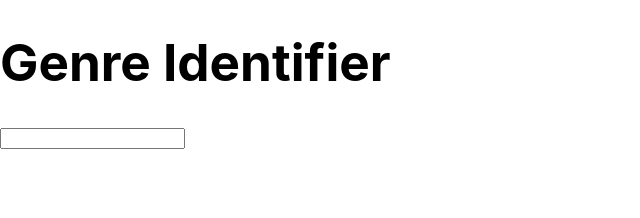
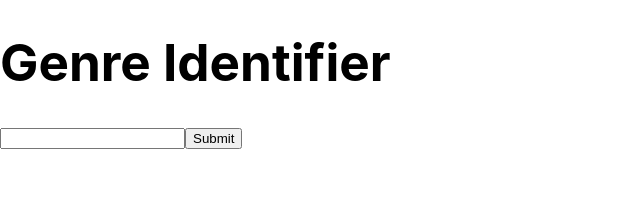
Before and after one commit to bradywinslow/genre-identifier, a React (Vite) app: page / in a window 1280 px wide. Shown: the top 218 px of the page, without its empty margins (0-640 px from the left). Built offline with nearby package versions, Linux system fonts and the light colour scheme.

Commit message:
add submit button

```diff
--- a/src/App.jsx
+++ b/src/App.jsx
@@ -1,5 +1,6 @@
 import Header from './components/Header';
 import Input from './components/Input';
+import Button from './components/Button';
 
 export default function App() {
 
@@ -7,6 +8,7 @@ export default function App() {
     <>
       <Header />
       <Input />
+      <Button />
     </>
   )
 }
--- /dev/null
+++ b/src/components/Button.jsx
@@ -0,0 +1,12 @@
+export default function Button() {
+    return (
+        <>
+            <input
+                type='submit'
+                id='submit'
+                name='submit'
+                value='Submit'
+            />
+        </>
+    )
+}
--- a/src/components/Input.jsx
+++ b/src/components/Input.jsx
@@ -2,9 +2,9 @@ export default function Input() {
     return (
         <>
             <input
-                type="search"
-                id="artist"
-                name="artist"
+                type='search'
+                id='artist'
+                name='artist'
             />
         </>
     )
```
